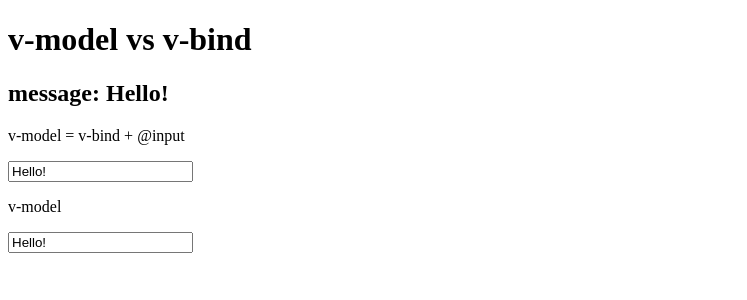
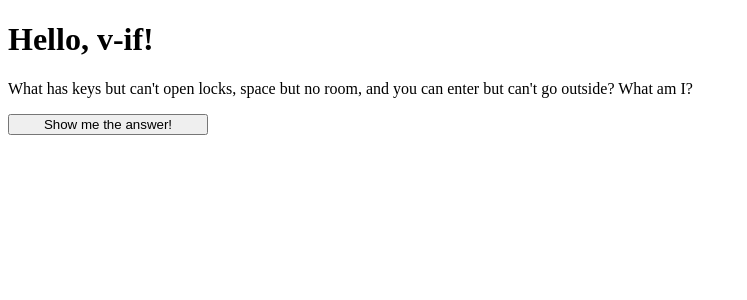
Before and after one commit to DNoall01/vue-learning, a Vue app: page / in a window 1280 px wide. Shown: the top 300 px of the page, without its empty margins (0-747 px from the left). Built offline with nearby package versions, Linux system fonts and the light colour scheme.

Commit message:
initial commit

```diff
--- a/src/App.vue
+++ b/src/App.vue
@@ -1,24 +1,27 @@
 <template>
-  <h1>v-model vs v-bind</h1>
-  <h2>message: {{ message }}</h2>
-  <div>
-    <p>v-model = v-bind + @input</p>
-    <input
-      type="text"
-      v-bind:value="message"
-      @input="message = $event.target.value"
-    />
-  </div>
-  <div>
-    <p>v-model</p>
-    <input type="text" v-model="message" />
-  </div>
+  <h1>{{ message }}</h1>
+  <p>
+    What has keys but can't open locks, space but no room, and you can enter but
+    can't go outside? What am I?
+  </p>
+
+  <button style="width: 200px" @click="showAnswer = !showAnswer">
+    {{ !showAnswer ? 'Show me the answer!' : 'Hide the answer!' }}
+  </button>
+
+  <div v-if="showAnswer">A keyboard.</div>
+  <div v-show="showAnswer">A keyboard.</div>
+
+  <!-- <div v-if="Math.random() > 0.5">Now you see me</div>
+  <div v-else>Now you don't</div> -->
 </template>
 
 <script setup>
 import { ref } from 'vue'
 
-let message = ref('Hello!')
+let message = ref('Hello, v-if!')
+
+let showAnswer = ref(false)
 </script>
 
 <style scoped></style>
```
